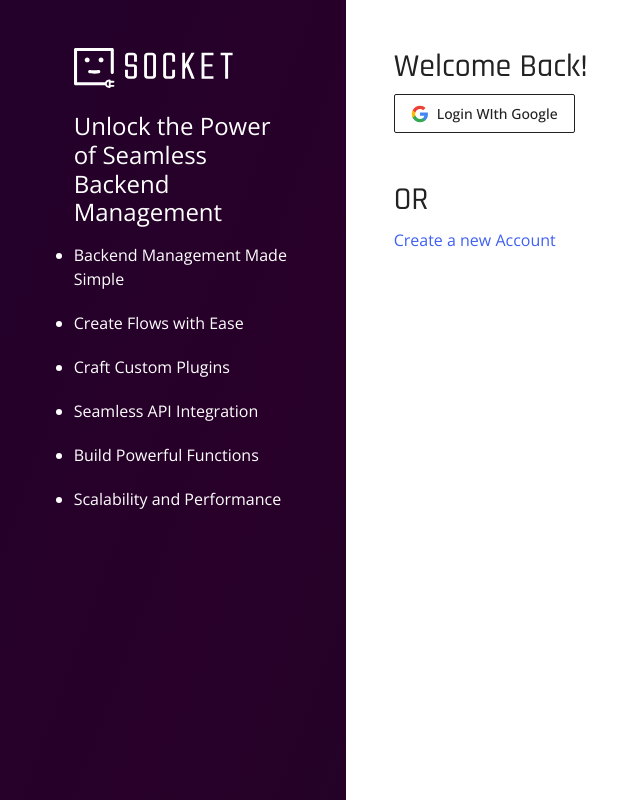
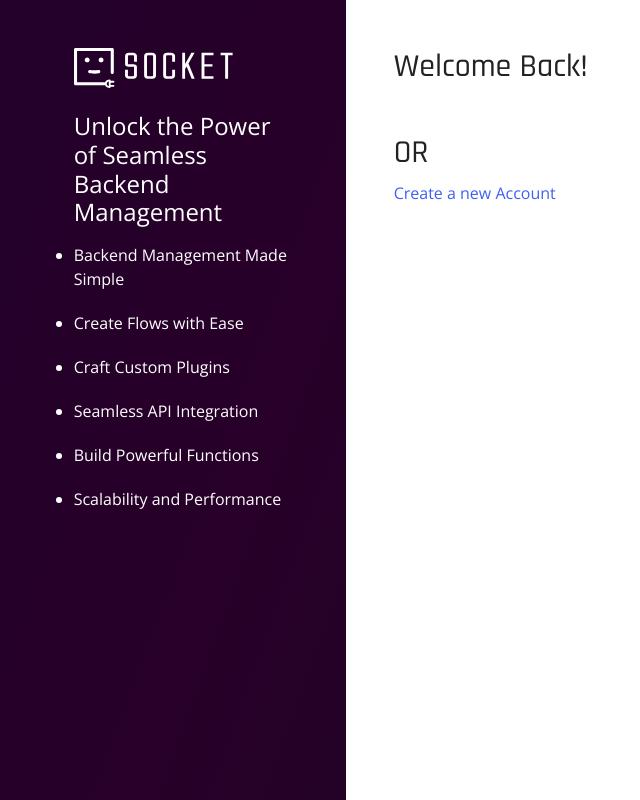
Before and after one commit to walkoverweb/next-socketweb, a Next.js app: page /login in a window 1280 px wide. Shown: the whole page, without its empty margins (81-721 px from the left). Built offline with nearby package versions, Linux system fonts and the light colour scheme; no server answers.

Commit message:
remove popup and Update login

```diff
--- a/src/pages/login.js
+++ b/src/pages/login.js
@@ -1,52 +1,47 @@
+import { useEffect } from "react";
+
 const Login = () => {
-  function MyComponent() {
+  useEffect(() => {
     const configuration = {
-        referenceId: process.env. NEXT_PUBLIC_REFERENCE_ID,
+      referenceId: process.env.NEXT_PUBLIC_REFERENCE_ID,
       success: (data) => {
-          // get verified token in response
-          console.log('success response', data)
+        console.log("success response", data);
       },
-        failure: (error) => {z
-          // handle error
-          console.log('failure reason', error)
-        }
-      }
-      const script = document.createElement('script')
-      script.type = 'text/javascript'
+      failure: (error) => {
+        console.log("failure reason", error);
+      },
+    };
+
+    const script = document.createElement("script");
+    script.type = "text/javascript";
     script.onload = () => {
       const checkInitVerification = setInterval(() => {
-          if (typeof initVerification === 'function') {
-            clearInterval(checkInitVerification)
-            // eslint-disable-next-line no-undef
-            initVerification(configuration)
+        if (typeof initVerification === "function") {
+          clearInterval(checkInitVerification);
+          initVerification(configuration);
         }
-        }, 100)
-      }
-      script.src = 'https://proxy.msg91.com/assets/proxy-auth/proxy-auth.js?time=34093049'
-      document.body.appendChild(script)
+      }, 100);
+    };
+    script.src = "https://proxy.msg91.com/assets/proxy-auth/proxy-auth.js";
+
+    document.body.appendChild(script);
     return () => {
-        // Cleanup code if needed
-        document.body.removeChild(script)
-      }
-  }
+      document.body.removeChild(script);
+    };
+  });
 
   return (
     <>
       <div className="login d-flex gap-sm-0 gap-4 flex-column flex-sm-row-reverse">
-
         <div className="login__main  col-12 col-sm-6 col-md-7 col-lg-8 col-xl9 p-2 p-sm-4 p-xl-5 ">
           <div className="login__main__loginbtn pt-4 pt-sm-0">
-          <img src="/img/mainlogo-dark.svg" alt="Via-Socket-logo" className="mobile-main-logo mb-3 d-block d-sm-none" />
+            <img
+              src="/img/mainlogo-dark.svg"
+              alt="Via-Socket-logo"
+              className="mobile-main-logo mb-3 d-block d-sm-none"
+            />
             <h2 className="t-dark">Welcome Back!</h2>
-            <button
-            className="google-auth-btn   px-3 py-2  d-flex align-items-center gap-2"
-            onClick={()=>MyComponent()}
-
-            >
-              <img src="/img/google-logo.svg" />
-              Login WIth Google
-            </button>
-
+            <div id={process.env.NEXT_PUBLIC_REFERENCE_ID} />
           </div>
           <div className="login__main__newac mt-5">
             <h2 className="t-dark">OR</h2>
@@ -56,8 +51,14 @@ const Login = () => {
           </div>
         </div>
         <div className="login__details  col-xl-3 col-lg-4 col-md-5 col-sm-6 col-12 p-2 p-sm-4 p-xl-5">
-          <img src="/img/mainlogo.svg" alt="Via-Socket-logo" className="d-none d-sm-block" />
-          <h4 className="mt-4">Unlock the Power of Seamless Backend Management</h4>
+          <img
+            src="/img/mainlogo.svg"
+            alt="Via-Socket-logo"
+            className="d-none d-sm-block"
+          />
+          <h4 className="mt-4">
+            Unlock the Power of Seamless Backend Management
+          </h4>
           <ul className="feature-list mt-3">
             <li>Backend Management Made Simple</li>
             <li>Create Flows with Ease</li>
```
Lines whose indentation alone changed are shown as unchanged.
